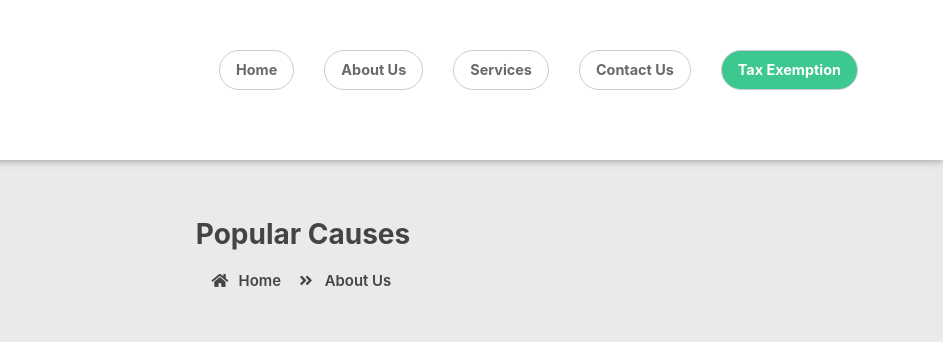
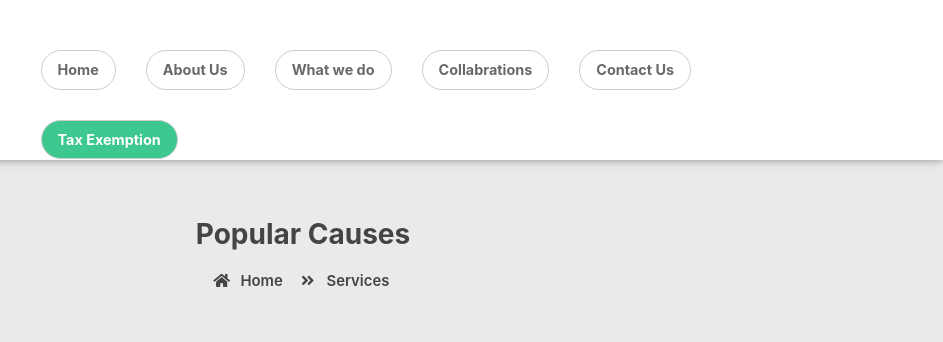
Before and after one commit to tushrtyagi/task-manager, a plain HTML site: page services.html in a window 1280 px wide. Shown: the top 342 px of the page, 337-1280 px from the left. Drawn offline with Linux system fonts and the light colour scheme.

Commit message:
navbar updated

```diff
--- a/services.html
+++ b/services.html
@@ -40,7 +40,7 @@
                             <a class="nav-link" href="about_us.html">About Us</a>
                         </li>
                         <li class="nav-item">
-                            <a class="nav-link" href="services.html">Services</a>
+                            <a class="nav-link" href="services.html">What we do </a>
                         </li>
 
 
@@ -49,9 +49,11 @@
                             <a class="nav-link" href="blog.html">Blog</a>
                         </li> -->
                         <li class="nav-item">
+                            <a class="nav-link" href="contact_us.html">Collabrations</a>
+                        </li>
+                        <li class="nav-item">
                             <a class="nav-link" href="contact_us.html">Contact Us</a>
                         </li>
-
                         <li class="nav-item">
                             <a class="nav-link add" href="donation.html">Tax Exemption</a>
                         </li>
@@ -75,7 +77,7 @@
                 <h2>Popular Causes</h2>
                 <ul>
                     <li> <a href="#"><i class="fas fa-home"></i> Home</a></li>
-                    <li><i class="fas fa-angle-double-right"></i> About Us</li>
+                    <li><i class="fas fa-angle-double-right"></i> Services</li>
                 </ul>
             </div>
         </div>
```
Also changed, not shown: about_us.html (+4 -10 lines), blog.html (+14 -1 lines), contact_us.html (+4 -3 lines), donation.html (+15 -2 lines), gallery.html (+4 -2 lines), index.html (+4 -2 lines).
